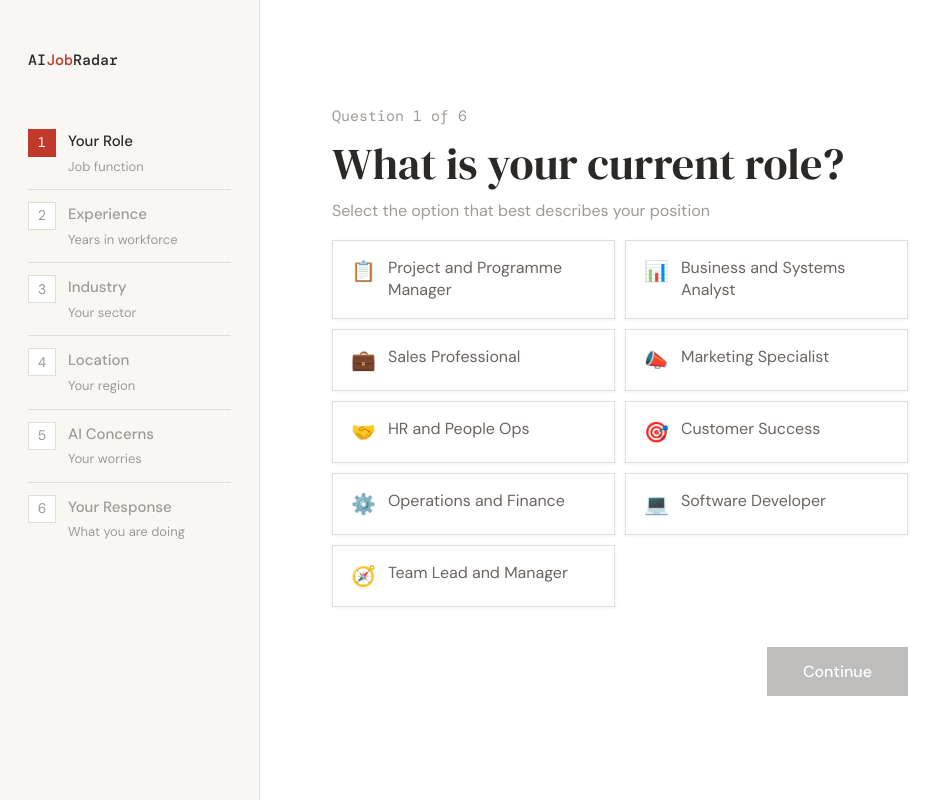
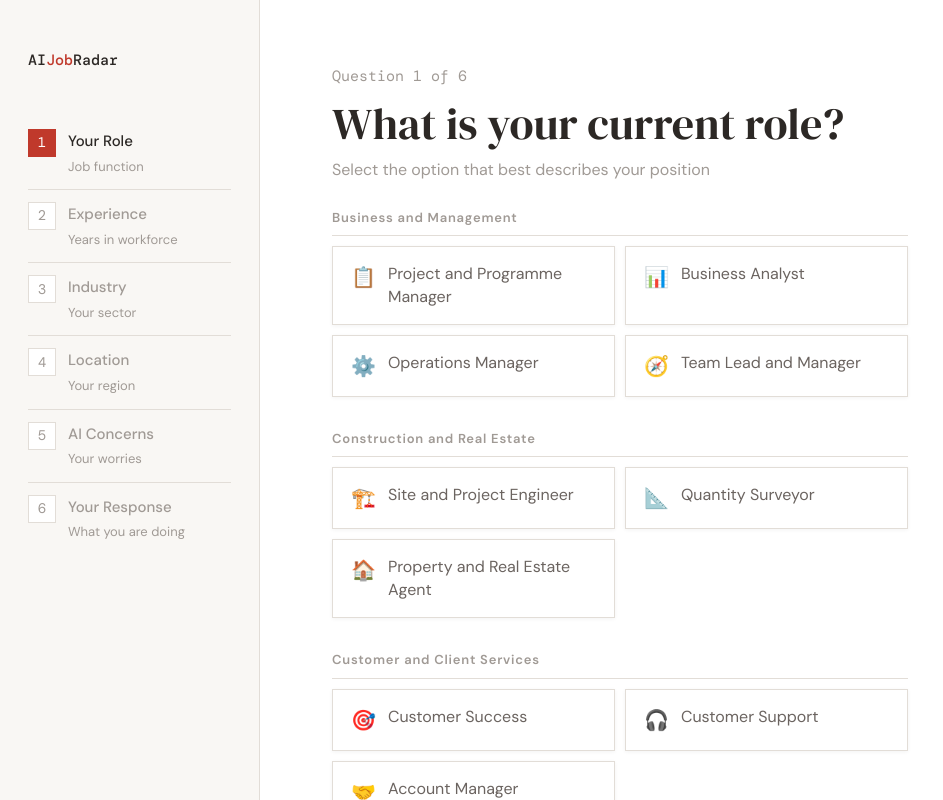
Before and after one commit to amjadabusaif-taw/aijobradar, a Next.js app: page /audit in a window 1280 px wide. Both pictures are taken after a click on the button "Run My Radar Scan →". Shown: the top 800 px of the page, without its empty margins (0-943 px from the left). Built offline with nearby package versions, Linux system fonts and the light colour scheme.

Commit message:
Add files via upload

```diff
--- a/app/audit/page.js
+++ b/app/audit/page.js
@@ -12,16 +12,76 @@ const STEPS = [
     multi: false,
     q: 'What is your current role?',
     hint: 'Select the option that best describes your position',
-    opts: [
+    groups: [
+      { cat: 'Business and Management', opts: [
         { i: '📋', l: 'Project and Programme Manager' },
-      { i: '📊', l: 'Business and Systems Analyst' },
+        { i: '📊', l: 'Business Analyst' },
+        { i: '⚙️', l: 'Operations Manager' },
+        { i: '🧭', l: 'Team Lead and Manager' },
+      ]},
+      { cat: 'Construction and Real Estate', opts: [
+        { i: '🏗️', l: 'Site and Project Engineer' },
+        { i: '📐', l: 'Quantity Surveyor' },
+        { i: '🏠', l: 'Property and Real Estate Agent' },
+      ]},
+      { cat: 'Customer and Client Services', opts: [
+        { i: '🎯', l: 'Customer Success' },
+        { i: '🎧', l: 'Customer Support' },
+        { i: '🤝', l: 'Account Manager' },
+      ]},
+      { cat: 'Education', opts: [
+        { i: '🎓', l: 'Teacher, Tutor and Trainer' },
+        { i: '🔬', l: 'Academic Researcher' },
+        { i: '🏫', l: 'Education Administrator' },
+      ]},
+      { cat: 'Finance and Banking', opts: [
+        { i: '📈', l: 'Financial Analyst and Advisor' },
+        { i: '⚖️', l: 'Risk and Compliance Officer' },
+        { i: '🧾', l: 'Accountant and Auditor' },
+        { i: '💳', l: 'Fintech Specialist' },
+      ]},
+      { cat: 'Healthcare', opts: [
+        { i: '⚕️', l: 'Clinical and Medical Staff' },
+        { i: '🏥', l: 'Healthcare Administrator' },
+        { i: '💊', l: 'Pharmacist and Lab Specialist' },
+      ]},
+      { cat: 'HR and People', opts: [
+        { i: '👥', l: 'HR and People Ops' },
+        { i: '🔍', l: 'Talent Acquisition Specialist' },
+        { i: '📚', l: 'Learning and Development' },
+      ]},
+      { cat: 'Legal', opts: [
+        { i: '⚖️', l: 'Legal Counsel and Advisor' },
+        { i: '📄', l: 'Paralegal and Legal Support' },
+        { i: '🔏', l: 'Compliance and Regulatory Officer' },
+      ]},
+      { cat: 'Manufacturing and Logistics', opts: [
+        { i: '🚚', l: 'Supply Chain Coordinator' },
+        { i: '🏭', l: 'Production Supervisor' },
+        { i: '🔎', l: 'Quality and Safety Inspector' },
+      ]},
+      { cat: 'Media and Publishing', opts: [
+        { i: '✍️', l: 'Content Creator and Journalist' },
+        { i: '🎬', l: 'Video and Audio Producer' },
+        { i: '📱', l: 'Social Media Specialist' },
+        { i: '✒️', l: 'Copywriter and Editor' },
+      ]},
+      { cat: 'Public Sector', opts: [
+        { i: '🏛️', l: 'Policy and Regulatory Officer' },
+        { i: '📋', l: 'Civil Servant and Administrator' },
+        { i: '🌍', l: 'Public Health and Social Worker' },
+      ]},
+      { cat: 'Sales and Marketing', opts: [
         { i: '💼', l: 'Sales Professional' },
         { i: '📣', l: 'Marketing Specialist' },
-      { i: '🤝', l: 'HR and People Ops' },
-      { i: '🎯', l: 'Customer Success' },
-      { i: '⚙️', l: 'Operations and Finance' },
+        { i: '🛍️', l: 'E-commerce and Merchandising' },
+      ]},
+      { cat: 'Technology', opts: [
         { i: '💻', l: 'Software Developer' },
-      { i: '🧭', l: 'Team Lead and Manager' },
+        { i: '🖥️', l: 'IT and Systems Administrator' },
+        { i: '📊', l: 'Data Analyst and Engineer' },
+        { i: '🔐', l: 'Cybersecurity Specialist' },
+      ]},
     ],
   },
   {
@@ -301,6 +361,12 @@ export default function AuditPage() {
     return Array.isArray(a) ? a.length > 0 : !!a;
   }
 
+  function allOpts(stepIndex) {
+    const s = STEPS[stepIndex];
+    if (s.groups) return s.groups.flatMap(g => g.opts);
+    return s.opts || [];
+  }
+
   async function sendEmail() {
     if (!email || !email.includes('@')) { setEmailError('Please enter a valid email address.'); return; }
     setSendingEmail(true);
@@ -433,7 +499,36 @@ export default function AuditPage() {
               Select all that apply
             </div>
           )}
+          {s.groups ? (
+            <div style={{ display: 'flex', flexDirection: 'column', gap: 24, marginBottom: 40 }}>
+              {s.groups.map(g => (
+                <div key={g.cat}>
+                  <div style={S.catHeader}>{g.cat}</div>
                   <div style={S.optsGrid}>
+                    {g.opts.map(o => {
+                      const sel = isSelected(step, o.l);
+                      return (
+                        <button
+                          key={o.l}
+                          onClick={() => pickOption(step, o.l)}
+                          style={{
+                            ...S.opt,
+                            borderColor: sel ? 'var(--red)' : 'var(--border)',
+                            background: sel ? 'var(--red-bg)' : 'var(--white)',
+                            color: sel ? 'var(--text)' : 'var(--mid)',
+                          }}
+                        >
+                          <span style={{ fontSize: 20, flexShrink: 0 }}>{o.i}</span>
+                          {o.l}
+                        </button>
+                      );
+                    })}
+                  </div>
+                </div>
+              ))}
+            </div>
+          ) : (
+            <div style={{ ...S.optsGrid, marginBottom: 40 }}>
               {s.opts.map(o => {
                 const sel = isSelected(step, o.l);
                 return (
@@ -453,6 +548,7 @@ export default function AuditPage() {
                 );
               })}
             </div>
+          )}
           <div style={S.fNav}>
             {step > 0
               ? <button style={S.btnBack} onClick={() => setStep(step - 1)}>Back</button>
@@ -705,7 +801,8 @@ const S = {
   qTitle:  { fontFamily: 'DM Serif Display, serif', fontSize: 'clamp(28px, 3.5vw, 44px)', fontWeight: 400, lineHeight: 1.15, color: 'var(--text)', marginBottom: 8 },
   qHint:   { fontSize: 16, color: 'var(--muted)', marginBottom: 16 },
   multiHint: { display: 'inline-flex', alignItems: 'center', gap: 6, fontSize: 14, color: 'var(--mid)', background: 'var(--bg)', border: '1px solid var(--border)', padding: '5px 12px', marginBottom: 24 },
-  optsGrid: { display: 'grid', gridTemplateColumns: '1fr 1fr', gap: 10, marginBottom: 40 },
+  catHeader: { fontFamily: 'DM Sans, sans-serif', fontSize: 13, fontWeight: 600, color: 'var(--muted)', letterSpacing: '0.06em', padding: '7px 0', borderBottom: '1px solid var(--border)', marginBottom: 10 },
+  optsGrid: { display: 'grid', gridTemplateColumns: '1fr 1fr', gap: 10 },
   opt:     { padding: '16px 18px', border: '1px solid', background: 'var(--white)', cursor: 'pointer', textAlign: 'left', fontFamily: 'DM Sans, sans-serif', fontSize: 16, display: 'flex', alignItems: 'flex-start', gap: 12, lineHeight: 1.4, transition: 'all 0.15s', boxShadow: '0 1px 4px rgba(0,0,0,0.05)' },
   fNav:    { display: 'flex', alignItems: 'center', justifyContent: 'space-between' },
   btnBack: { background: 'none', border: '1px solid var(--border)', color: 'var(--muted)', padding: '12px 24px', fontFamily: 'DM Sans, sans-serif', fontSize: 16, cursor: 'pointer' },
```
Lines whose indentation alone changed are shown as unchanged.
